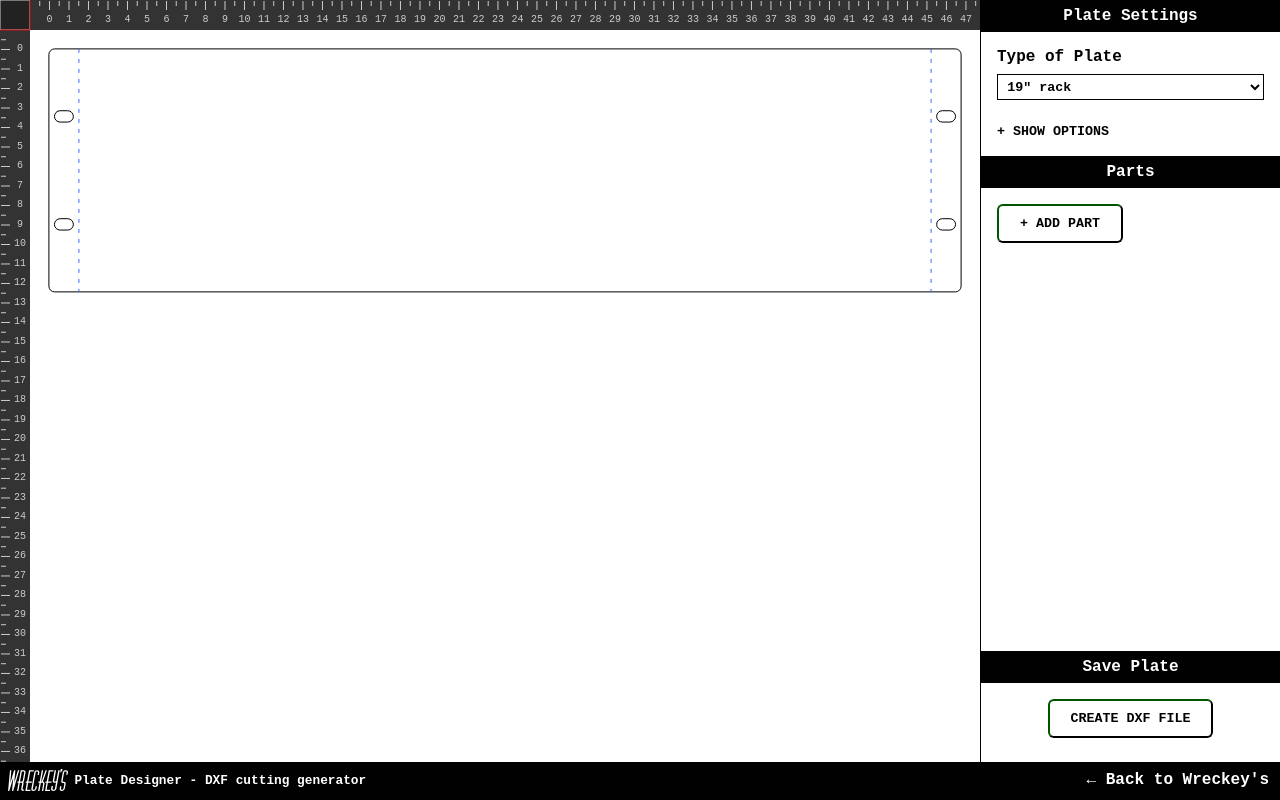
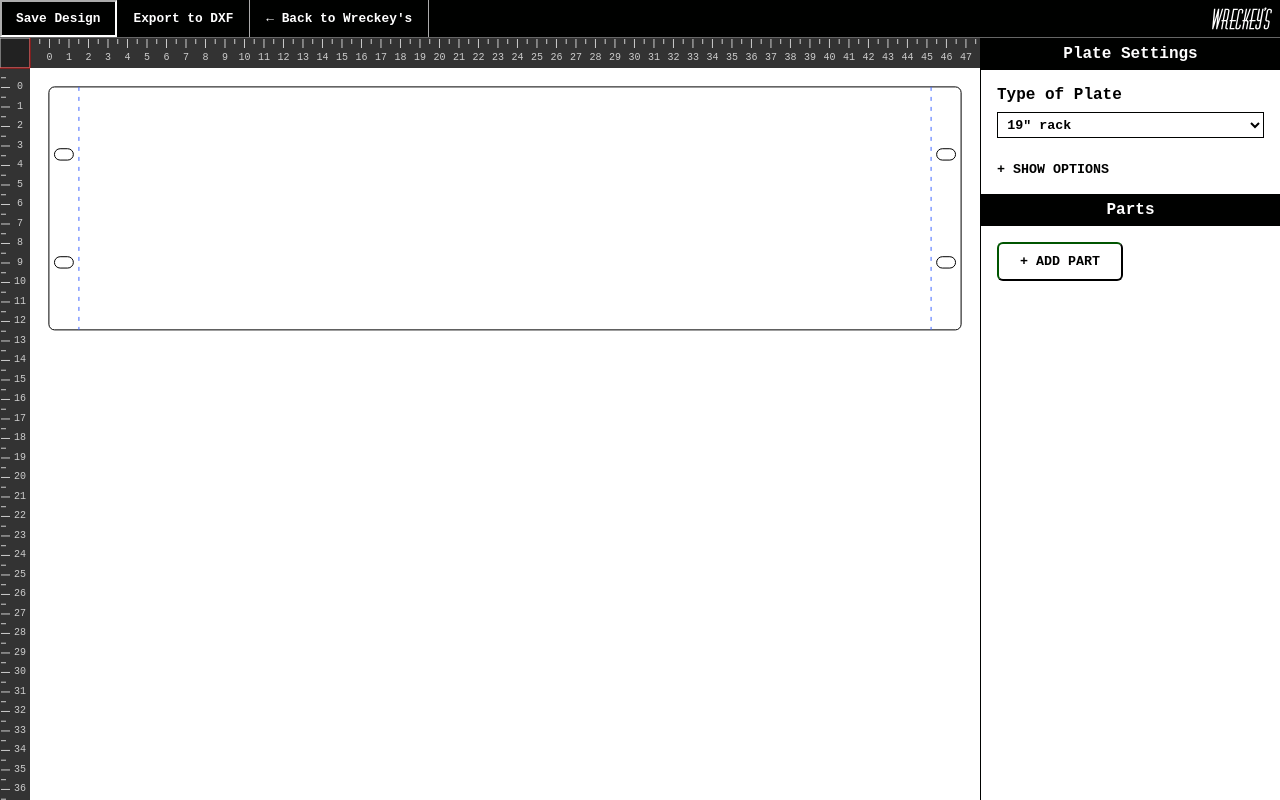
Before and after one commit to Gaya/wreckeys-plate-designer, a React (Create React App) app: page / in a window 1280 px wide. Built offline with nearby package versions, Linux system fonts and the light colour scheme.

Commit message:
refactor: move dxf saving to header

```diff
--- a/src/components/App/App.scss
+++ b/src/components/App/App.scss
@@ -8,38 +8,4 @@
     display: flex;
     flex-grow: 1;
   }
-
-  header {
-    display: flex;
-    height: 38px;
-    background: var(--text);
-    border-bottom: 2px solid var(--text);
-    color: var(--bg);
-    padding: 0 0.5em;
-    align-items: center;
-    justify-content: space-between;
-
-    h1 {
-      font-size: 0.8em;
-      display: flex;
-      align-items: center;
-    }
-
-    img {
-      display: block;
-      margin-right: 0.5em;
-      flex-grow: 0;
-    }
-
-    a {
-      color: var(--bg);
-      text-decoration: none;
-      padding: 0 3px;
-
-      &:hover {
-        background: var(--bg);
-        color: var(--text);
-      }
-    }
-  }
 }
--- a/src/components/App/App.tsx
+++ b/src/components/App/App.tsx
@@ -10,11 +10,11 @@ import './App.scss';
 function App() {
   return (
     <div className="App">
+      <Header />
       <div className="AppContainer">
         <Main />
         <SideBar />
       </div>
-      <Header />
     </div>
   );
 }
--- /dev/null
+++ b/src/components/App/Header.scss
@@ -0,0 +1,63 @@
+header {
+  display: flex;
+  height: 38px;
+  background: var(--text);
+  border-bottom: 1px solid #666;
+  color: var(--bg);
+  padding: 0;
+  align-items: stretch;
+  justify-content: space-between;
+
+  img {
+    display: block;
+    margin-right: 0.5em;
+    flex-grow: 0;
+  }
+
+  a {
+    color: var(--bg);
+    text-decoration: none;
+    padding: 0 3px;
+
+    &:hover {
+      background: var(--bg);
+      color: var(--text);
+    }
+  }
+
+  menu {
+    padding: 0;
+    margin: 0;
+    display: flex;
+
+    ul {
+      flex: 1;
+      padding: 0;
+      display: flex;
+
+      li {
+        display: flex;
+        align-items: stretch;
+
+        button, a {
+          font-size: 0.8em;
+          color: var(--bg);
+          padding: 0 16px;
+          border: 0;
+          border-right: 1px outset var(--bg);
+          text-transform: none;
+          align-items: center;
+          display: flex;
+          border-radius: 0;
+
+          &:hover, &:focus, &:active {
+            background: transparent;
+            color: var(--bg);
+            border: 2px inset var(--bg);
+            padding: 0 15px 0 14px;
+          }
+        }
+      }
+    }
+  }
+}
--- a/src/components/App/Header.tsx
+++ b/src/components/App/Header.tsx
@@ -1,13 +1,45 @@
+import { useCallback } from 'react';
+import { saveAs } from 'file-saver';
+
+import { plateToPart } from '../../parts/plate';
+import toDXF from '../../core/toDXF';
+
+import { useAppContext } from './AppContextProvider';
+
 import logo from './wreckeys-logo.svg';
 
+import './Header.scss';
+
 function Header() {
+  const { state } = useAppContext();
+
+  const convertToDXF = useCallback(() => {
+    const platePart = plateToPart(state.plate);
+    const dxfString = toDXF([platePart, ...state.parts]);
+
+    const blob = new Blob([dxfString], { type: 'text/plain;charset=utf-8' });
+    saveAs(blob, 'wreckeys-plate-drawing.dxf');
+
+    // eslint-disable-next-line no-alert
+    window.alert('Converted to DXF');
+  }, [state.parts, state.plate]);
+
   return (
     <header>
-      <h1>
-        <img height={22} width={60} src={logo} alt="Wreckey's" title="Wreckey's" />
-        Plate Designer - DXF cutting generator
-      </h1>
-      <a href="https://wreckeys.com">{'← Back to Wreckey\'s'}</a>
+      <menu>
+        <ul>
+          <li>
+            <button type="button">Save Design</button>
+          </li>
+          <li>
+            <button type="button" onClick={convertToDXF}>Export to DXF</button>
+          </li>
+          <li>
+            <a href="https://wreckeys.com">{'← Back to Wreckey\'s'}</a>
+          </li>
+        </ul>
+      </menu>
+      <img height={22} width={60} src={logo} alt="Wreckey's" title="Wreckey's" />
     </header>
   );
 }
--- a/src/components/SideBar/Save.tsx
+++ /dev/null
@@ -1,32 +0,0 @@
-import { useCallback } from 'react';
-import { saveAs } from 'file-saver';
-
-import { plateToPart } from '../../parts/plate';
-import toDXF from '../../core/toDXF';
-
-import { useAppContext } from '../App/AppContextProvider';
-
-function Save() {
-  const { state } = useAppContext();
-
-  const convertToDXF = useCallback(() => {
-    const platePart = plateToPart(state.plate);
-    const dxfString = toDXF([platePart, ...state.parts]);
-
-    const blob = new Blob([dxfString], { type: 'text/plain;charset=utf-8' });
-    saveAs(blob, 'wreckeys-plate-drawing.dxf');
-  }, [state.parts, state.plate]);
-
-  return (
-    <>
-      <h2>Save Plate</h2>
-      <fieldset className="Download">
-        <button type="button" onClick={convertToDXF}>
-          Create DXF File
-        </button>
-      </fieldset>
-    </>
-  );
-}
-
-export default Save;
--- a/src/components/SideBar/SideBar.tsx
+++ b/src/components/SideBar/SideBar.tsx
@@ -1,5 +1,4 @@
 import Parts from './Parts/Parts';
-import Save from './Save';
 import Plate from './Plate';
 
 import './SideBar.scss';
@@ -13,9 +12,6 @@ function SideBar() {
       <section className="sidebar-option sidebar-option-grow">
         <Parts />
       </section>
-      <section className="sidebar-option">
-        <Save />
-      </section>
     </aside>
   );
 }
```
